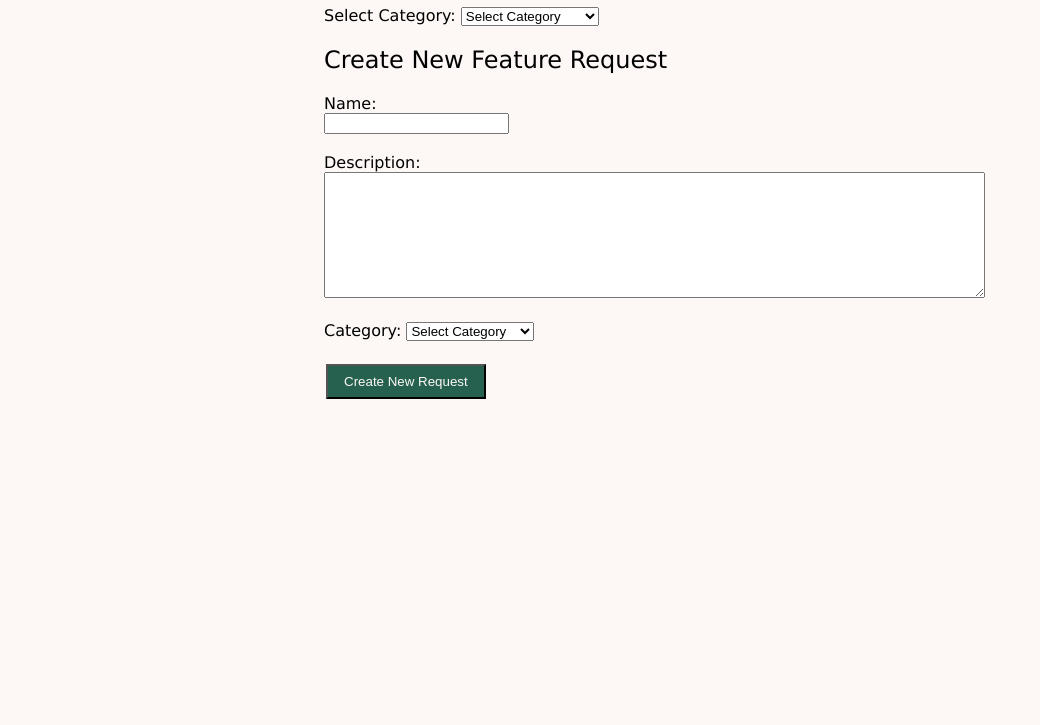
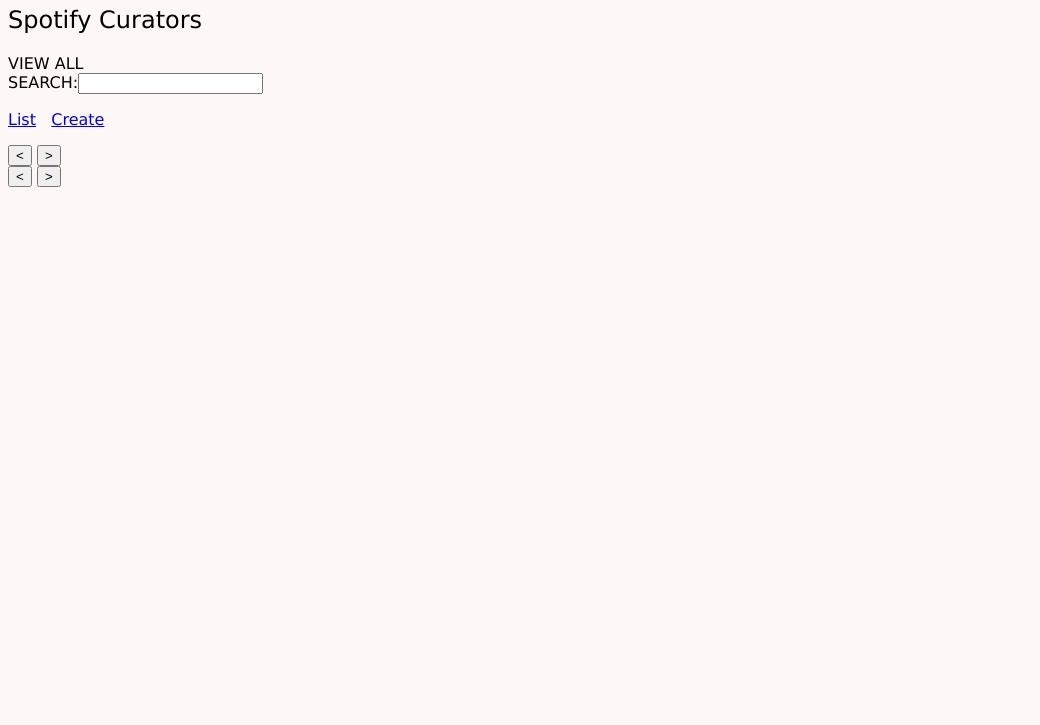
Before and after one commit to jonathonmcclen/SpotifyCuratorList-Frontend, a plain HTML site: page index.html in a window 1280 px wide. Shown: the part 75-800 px from the top of the page, without its empty margins (0-1040 px from the left). Drawn offline with Linux system fonts and the light colour scheme.

Commit message:
Reformat

```diff
--- a/index.html
+++ b/index.html
@@ -7,61 +7,46 @@
 
     <link rel="stylesheet" href="main.css">
     <script src="https://kit.fontawesome.com/4f43539e40.js" crossorigin="anonymous"></script>
-    <script type="text/javascript" src="src/request.js"></script>
+    <script type="text/javascript" src="src/playlist.js"></script>
     <script type="text/javascript" src="index.js"></script>
 
 
-    <title>Feature Requests</title>
+    <title>Independent Artist Spotify Curators</title>
 </head>
 
 <body>
-    <div class="content">
-        <h1>Action Network Feature Requests</h1>
-    <div id="#filter-container">
-        <label for="select-category">Select Category:</label>
-        <select id="category-dropdown" name="select-category">
-            <option value="" disabled selected>Select Category</option>
-            <option value="0">View All Categories</option>
-            <option value="1">Letter Campaigns</option>
-            <option value="2">User Interface</option>
-            <option value="3">Petitions</option>
-            <option value="4">Emails</option>
-            <option value="5">Mobile Messages</option>
-            <option value="6">won't work</option>
-        </select>
+    <div id="top-bar">
+        <h1>Independent Artist</h1>
+        <h2>Spotify Curators</h2>
+
+        <div id="nav">
+            <div>VIEW ALL</div>
+            <div>SEARCH:<input type="text" id="search_bar" name="search_bar"></div>
+            <p><a href="#">List</a>&nbsp;&nbsp;&nbsp;<a href="createPlaylist.html">Create</a></p>
+        </div>
+
+    </div>
+    <div id="top-nav">
+        <div class="center">
+            <button onClick="prev25Playlists()">&#60;</button>
+            <button onClick="next25Playlists()">&#62;</button>
+        </div>
+
     </div>
 
-    <div id="form-container">
-        <form id="request-form">
-            <h2>Create New Feature Request</h2>
 
-            <label for="input-name">Name:</label><br>
-            <input id="input-name" name="name" type="text" value=""><br><br>
 
-            <label for"input-description">Description:</label><br>
-            <textarea id="input-description" name="description" rows="8" cols="80"></textarea><br><br>
 
-            <label for "category-name">Category:</label>
-            <select id="select-categories" name="categories">
-                <option value="" disabled selected>Select Category</option>
-                <option value="1">Letter Campaigns</option>
-                <option value="2">User Interface</option>
-                <option value="3">Petitions</option>
-                <option value="4">Emails</option>
-                <option value="5">Mobile Messages</option>
-                <option value="6">won't work</option>
-            </select>
-            <br>
-            <br>
-
-            <input id="create-button" type="submit" value="Create New Request">
-        </form>
-    </div>
-
-    <div id="requests-container">
+    <div id="playlist_list">
 
 
     </div>
-</div>
+
+    <div id="bottom-nav">
+        <div class="center">
+            <button onClick="prev25Playlists(); scrollToTop();">&#60;</button>
+            <button onClick="next25Playlists(); scrollToTop();">&#62;</button>
+        </div>
+    </div>
 </body>
 </html>
```
